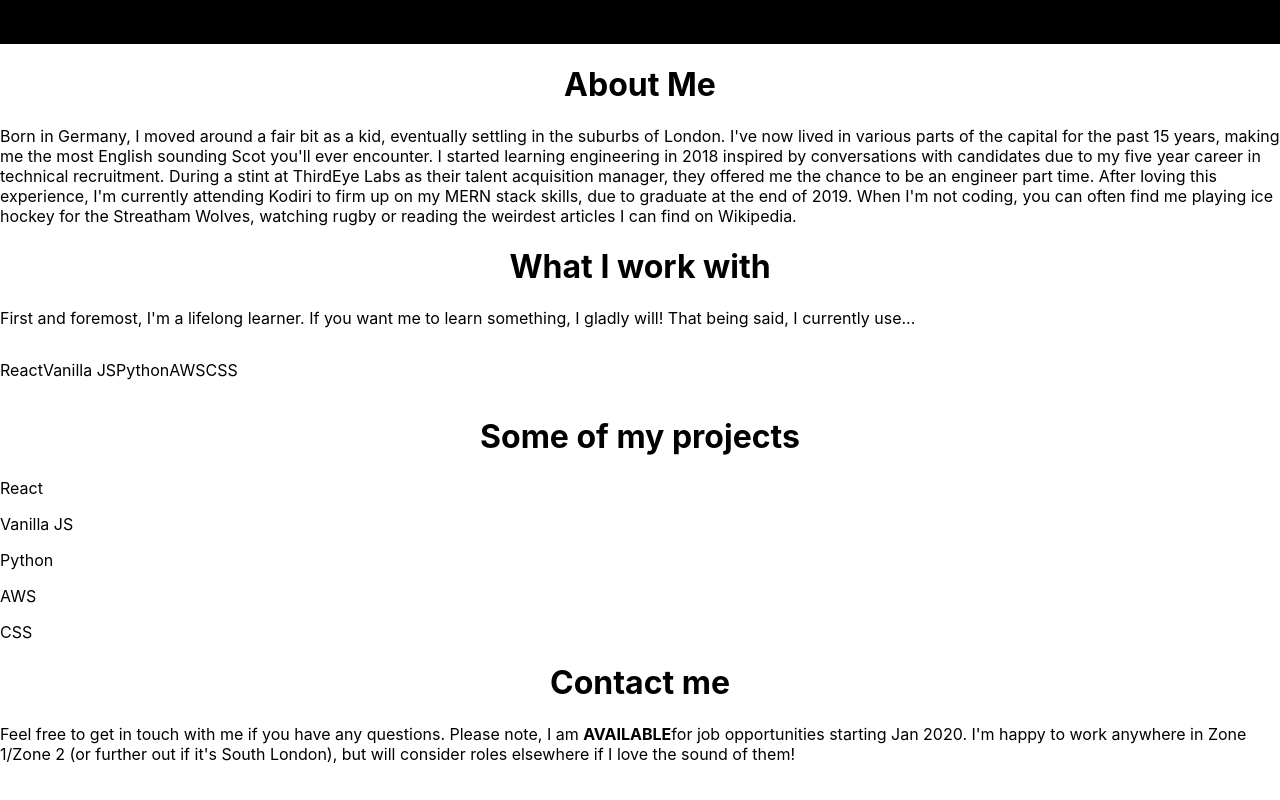
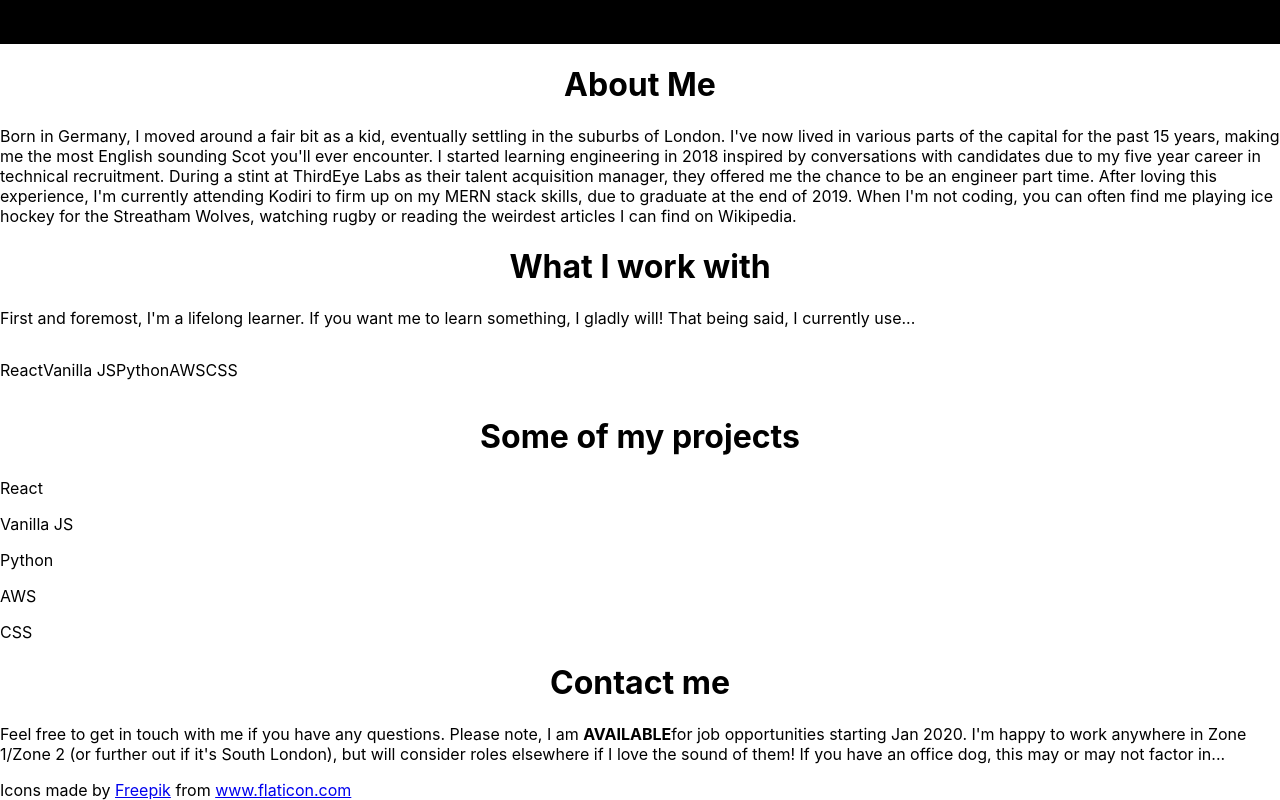
Before and after one commit to Reikon95/portfolio, a React (Create React App) app: page / in a window 1280 px wide. Shown: the part 349-1149 px from the top of the page. Built offline with nearby package versions, Linux system fonts and the light colour scheme.

Commit message:
added more details

```diff
--- a/src/App.js
+++ b/src/App.js
@@ -61,8 +61,9 @@ function App() {
         <h1>Contact me</h1>
         <p>Feel free to get in touch with me if you have any questions. Please note, I am <strong>AVAILABLE</strong>for job opportunities
         starting Jan 2020. I'm happy to work anywhere in Zone 1/Zone 2 (or further out if it's South London), but will consider roles elsewhere
-        if I love the sound of them!</p>
+        if I love the sound of them! If you have an office dog, this may or may not factor in...</p>
       </div>
+      <div>Icons made by <a href="https://www.flaticon.com/authors/freepik" title="Freepik">Freepik</a> from <a href="https://www.flaticon.com/" title="Flaticon">www.flaticon.com</a></div>
     </div>
   );
 }
```
